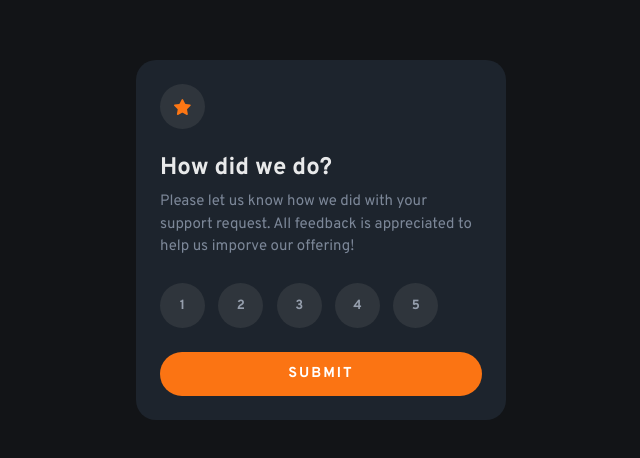
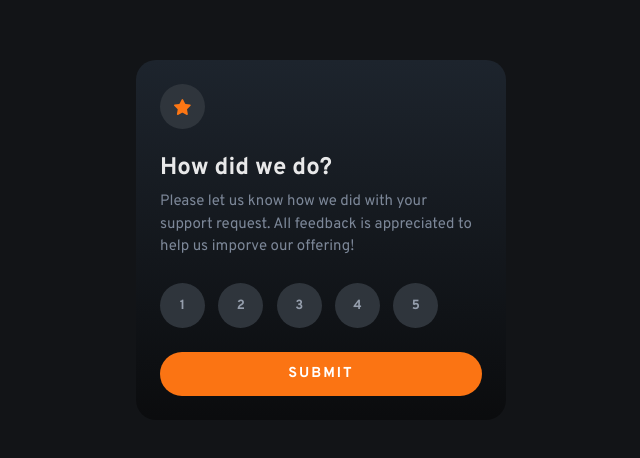
Before and after one commit to Patilsahil821/interactive-rating-component-main, a plain HTML site: page index.html in a window 1280 px wide. Shown: the part 160-618 px from the top of the page, without its empty margins (319-959 px from the left). Drawn offline with Linux system fonts and the light colour scheme.

Commit message:
added gradient

```diff
--- a/css/style.css
+++ b/css/style.css
@@ -85,7 +85,8 @@ p {
 }
 .first {
   padding: 1.5rem;
-  background-color: #1d242d;
+  /* background-color: #1d242d; */
+  background: linear-gradient(to bottom, #1d242d, rgba(0, 0, 0, 0.4));
   border-radius: 20px;
   position: absolute;
   top: 0;
```
